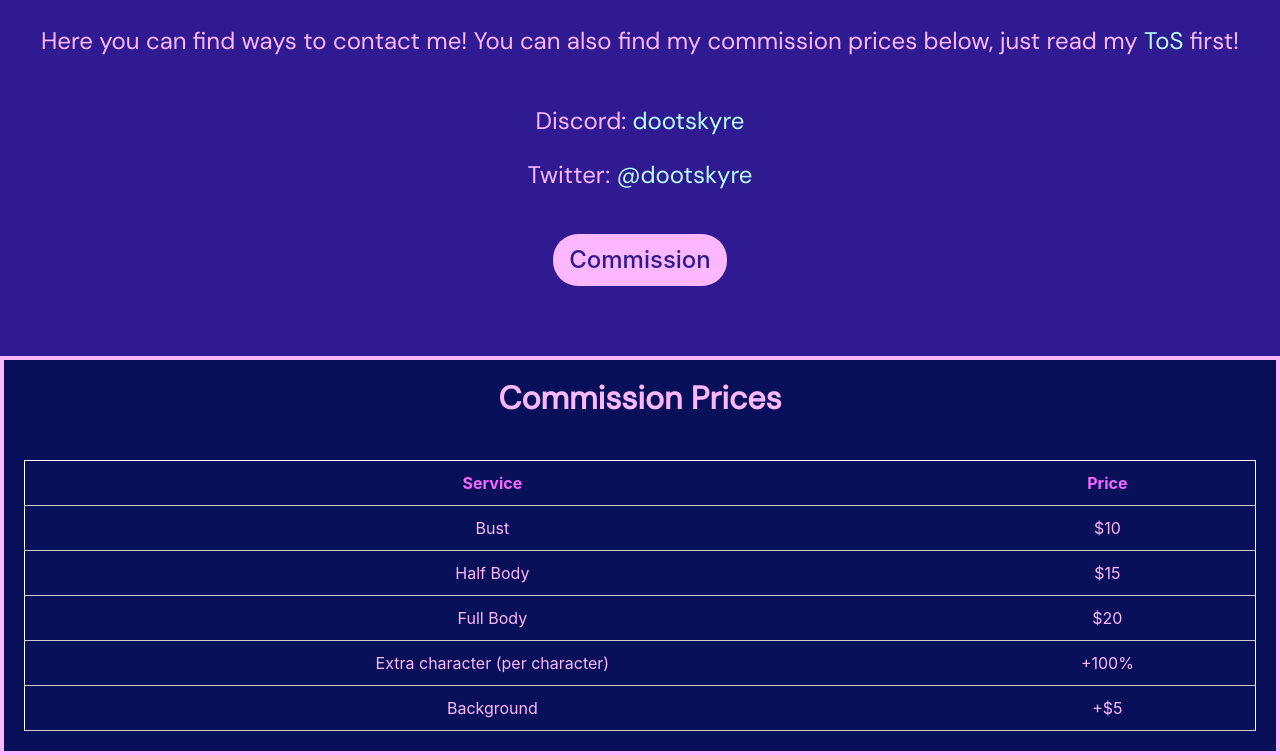
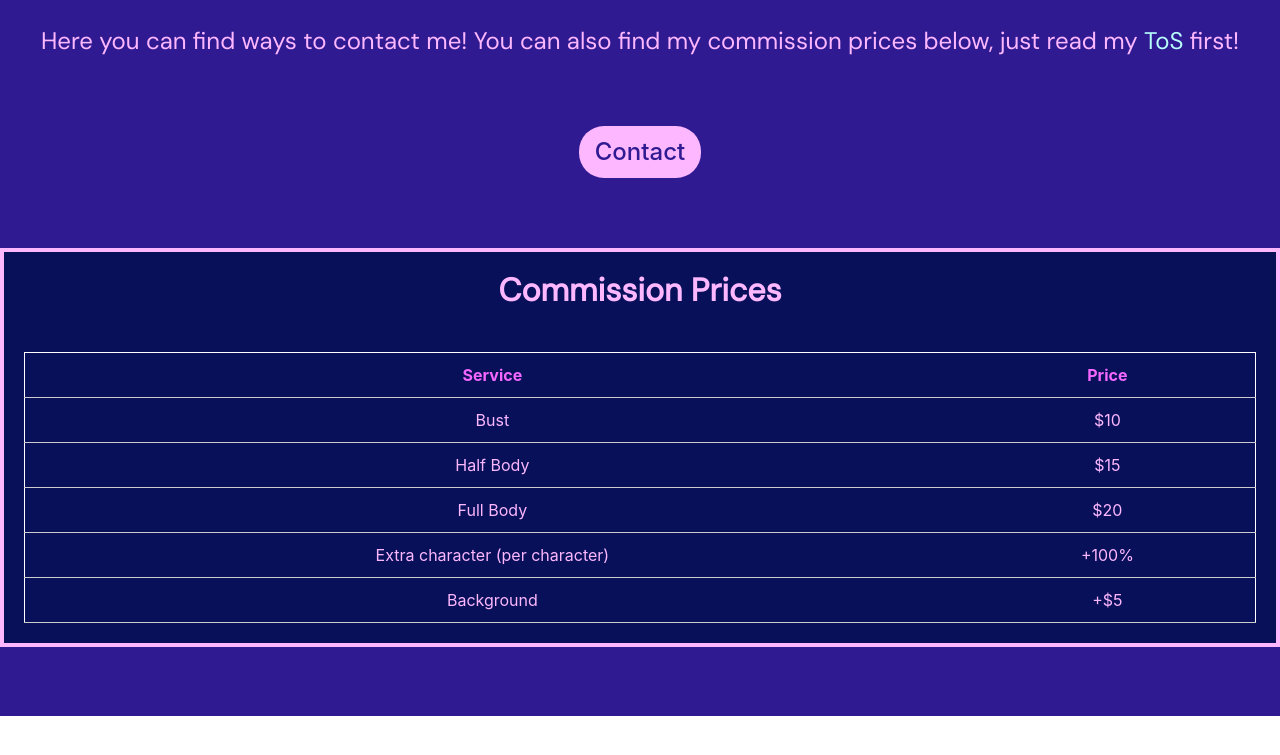
Before and after one commit to dootskyre/dootsky.re, a website: page commissions.html in a window 1280 px wide. Shown: the part 158-913 px from the top of the page. After the commit the page ends 874 px from the top, so only its background shows below. Drawn offline with Linux system fonts and the light colour scheme.

Commit message:
Update commissions.html

```diff
--- a/commissions.html
+++ b/commissions.html
@@ -75,16 +75,8 @@
 
     <section class="section" id="contact">
         <div class="container">
-            <p class="subtitle is-4">
-                Discord:
-                <a href="https://discord.com/users/1012140114236948631/" target="_blank">dootskyre</a>
-            </p>
-            <p class="subtitle is-4">
-                Twitter:
-                <a href="https://twitter.com/dootskyre" target="_blank">@dootskyre</a>
-            </p>
 		<button class="button">
-			<a href="/commissions.html">Commission</a>
+			<a href="/about.html">Contact</a>
 		</button>
         </div>
       </section>
```
